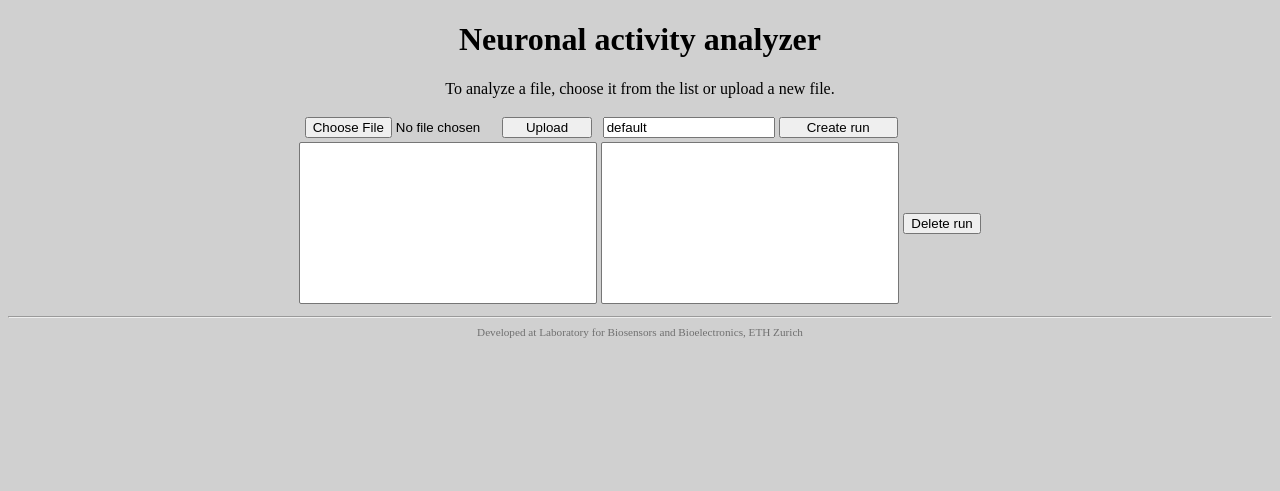
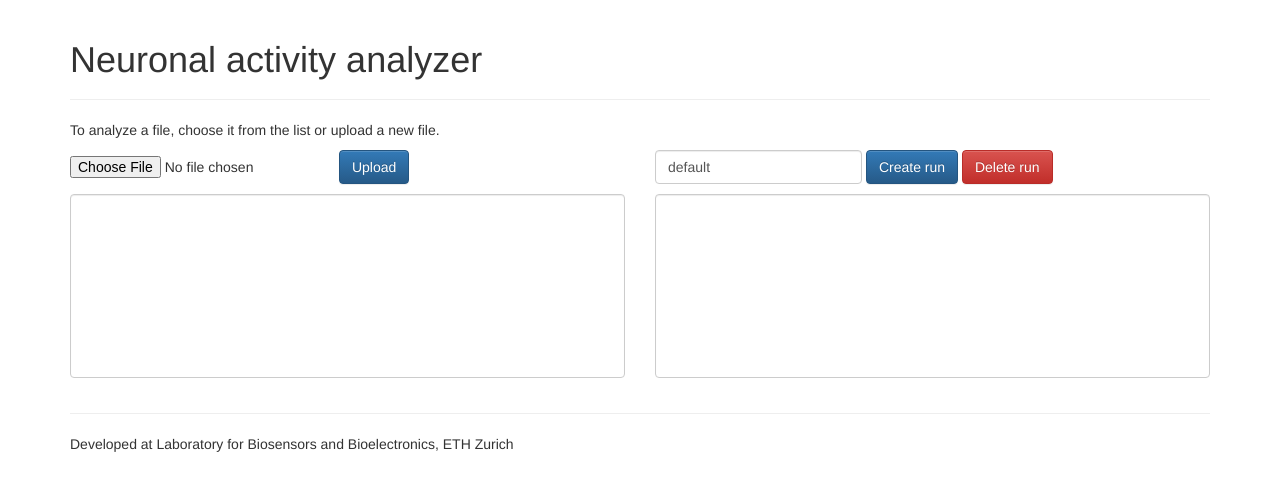
Before and after one commit to Moschn/neuronal-activity-analyzer, a Flask app: page / in a window 1280 px wide. Shown: the top 491 px of the page. Run offline with Flask 2, Linux system fonts and the light colour scheme; lists and menus that the app fills with data are empty; parts of the project's set-up code (start-up, migrations or seed data) failed here and were passed over; some libraries are stand-ins or nearby versions.

Commit message:
bootstrap webgui

```diff
--- a/analyzer/__init__.py
+++ b/analyzer/__init__.py
@@ -5,6 +5,7 @@ from analyzer.wdm import WDM
 from analyzer.nsd_spike import SD_spike_detection
 import analyzer.segmentation
 import analyzer.plot
+import analyzer.util
 
 register_loader_class(analyzer.pillow_loader.PILLoader)
 register_loader_class(analyzer.bioformat_loader.BioFormatLoader)
--- a/analyzer/plot.py
+++ b/analyzer/plot.py
@@ -26,7 +26,7 @@ def plot_roi_bg(roi, bg, fg, pixel_per_um):
     frame_rgb[..., 0][borders] = 255
     frame_rgb[..., 1][borders] = 255
 
-    figure = pyplot.figure()
+    figure = pyplot.figure(figsize=(5, 5))
     x_axis_end = roi.shape[0] * 1/pixel_per_um
     y_axis_end = roi.shape[1] * 1/pixel_per_um
     pyplot.imshow(frame_rgb[::-1], extent=[0, x_axis_end, 0, y_axis_end])
@@ -57,7 +57,7 @@ def plot_spikes(activity, spikes):
 
 def plot_rasterplot(spikes, exposure_time, nr_bins):
     pyplot.style.use('seaborn-deep')
-    fig = pyplot.figure(figsize=(8, 6))
+    fig = pyplot.figure(figsize=(7, 5))
     gs = gridspec.GridSpec(2, 1, height_ratios=[3, 1])
     ax1 = pyplot.subplot(gs[0])
     ax2 = pyplot.subplot(gs[1])
--- a/webgui/statistics.py
+++ b/webgui/statistics.py
@@ -6,7 +6,7 @@ from math import floor
 from .util import run_load, run_save
 import analyzer
 import analyzer.integrator_sum
-import matplotlib.pyplot as mpld3
+import matplotlib.pyplot as pyplot, mpld3
 
 statistics = Blueprint('statistics', __name__,
                        template_folder='templates')
--- a/webgui/templates/main.html
+++ b/webgui/templates/main.html
@@ -2,15 +2,29 @@
 <html>
   <head>
     <title>Neuronal activity analyzer</title>
-    <link rel="stylesheet" type="text/css" href="{{ url_for('static', filename='style.css') }}">
+    <!-- <link rel="stylesheet" type="text/css" href="{{ url_for('static', filename='style.css') }}"> -->
     <script src="{{ url_for('static', filename='jquery-2.2.3.min.js') }}"></script>
     <script src="{{ url_for('static', filename='common.js') }}"></script>
     <script src="{{ url_for('static', filename='d3.min.js') }}"></script>
     <script src="{{ url_for('static', filename='mpld3.v0.2.js') }}"></script>
     <script src="https://code.highcharts.com/highcharts.js"></script>
+
+    <!-- Latest compiled and minified CSS -->
+    <link rel="stylesheet" href="https://maxcdn.bootstrapcdn.com/bootstrap/3.3.6/css/bootstrap.min.css" integrity="sha384-1q8mTJOASx8j1Au+a5WDVnPi2lkFfwwEAa8hDDdjZlpLegxhjVME1fgjWPGmkzs7" crossorigin="anonymous">
+
+    <!-- Optional theme -->
+    <link rel="stylesheet" href="https://maxcdn.bootstrapcdn.com/bootstrap/3.3.6/css/bootstrap-theme.min.css" integrity="sha384-fLW2N01lMqjakBkx3l/M9EahuwpSfeNvV63J5ezn3uZzapT0u7EYsXMjQV+0En5r" crossorigin="anonymous">
+
+    <!-- Latest compiled and minified JavaScript -->
+    <script src="https://maxcdn.bootstrapcdn.com/bootstrap/3.3.6/js/bootstrap.min.js" integrity="sha384-0mSbJDEHialfmuBBQP6A4Qrprq5OVfW37PRR3j5ELqxss1yVqOtnepnHVP9aJ7xS" crossorigin="anonymous"></script>
+
   </head>
-  <body bgcolor="#D0D0D0">
+
+  <body>
+      <div class="container" >
+	  <div class="page-header">
 	      <h1 id="title">Neuronal activity analyzer</h1>
+	  </div>
 
 	  {% with messages = get_flashed_messages() %}
           {% if messages %}
@@ -32,44 +46,37 @@
 
 	      <p>To analyze a file, choose it from the list or upload a new file.</p>
 
-      <table class="centered">
-	<colgroup>
-	  <col span="1" style="width: 300px;">
-	  <col span="1" style="width: 300px;">
-	</colgroup>
-	<tr>
-	  <td>
-	    <form action="/upload" method=post enctype=multipart/form-data>
-              <input type="file" name="uploaded_file" style="width: 65%">
-              <input type="submit" value="Upload" style="width: 30%">
-	    </form>
-	  </td>
-	  <td>
-	    <input type="text" id="runname" name="runname" value="default"
-		   style="width: 55%; margin-right: 0px;">
-	    <input type="submit" value="Create run" onclick="create_run_clicked()"
-		   style="width: 40%">
-	  </td>
-	</tr>
-	<tr>
-	  <td>
+	      <div class="row">
+		  <div class="col-md-6">
+		      <form action="/upload" method="post" enctype="multipart/form-data">
+			  <div class="form-group">
+			      <div class="form-inline">
+				  <div class="form-group">
+				      <input id="file-selector" type="file" name="uploaded_file">
+				  </div>
+				  <button type="submit" class="btn btn-primary">Upload</button>
+			      </div>
 			      <select id="fileselect" name="fileselect" size="10"
-		    style="width: 100%;" onclick="videoname_clicked()">
+				      class="form-control" onclick="videoname_clicked()" style="margin-top:10px">
 				  {% for item in files %}
 				  <option>{{item}}</option>
 				  {% endfor %}
 			      </select>
-	  </td>
-	  <td>
+			  </div>
+		      </form>
+
+		  </div>
+		  <div class="col-md-6">
+		      <form class="form-inline">
+			  <input class="form-control" type="text" id="runname" name="runname" value="default">
+			  <input class="btn btn-primary" type="submit" value="Create run" onclick="create_run_clicked()">
+			  <input class="btn btn-danger" type="submit" value="Delete run" onclick="delete_run_clicked()">
+		      </form>
 		      <select id="runselect" name="runselect" size="10"
-		    style="width: 100%" onclick="run_clicked()">
+			      class="form-control" onclick="run_clicked()" style="margin-top:10px">
 		      </select>
-	  </td>
-	  <td>
-	    <input type="submit" value="Delete run" onclick="delete_run_clicked()">
-	  </td>
-	</tr>
-      </table>
+		  </div>
+	      </div>
 	  </div>
 	  <hr>
 
@@ -81,83 +88,90 @@
 
 	  <div id="segmentation" style="display: none;">
 	      <h2>Segmentation</h2>
-      <p style="text-align: center;">
+	      <p>
 		  In this step we find the neurons in the video. We assume they do not
 		  move and one localisation will work for all of the movie.
 	      </p>
-      <table id="segmentation_table" class='centered' cols="4" rows="2" width="80%">
-	<tr>
-	  <td class="segmentation_table" colspan="2" width="50%">
-            <div class="segmentation_title">Source image</div>
-	    <p class="segmentation_desc">Choose what data to use for segmentation. Mean is bad if some neurons are rarely active, but filters noise very well. Variance should yield good results, but might also show noise.</p>
-	  </td>
-	  <td class="segmentation_table" colspan="2" width="50%">
-	    <div class="segmentation_title">Gauss filtering</div>
-	    <p class="segmentation_desc">
-	      Here we filter noise, so random light pixels do not appear as small neurons. Increase, if axons are recognised as neurons<br>
+
+	      <div class="row">
+		  <div class="col-md-6">
+		      <h3>Source image</h3>
+		      <p>Choose what data to use for segmentation. Mean is bad if some neurons are rarely active, but filters noise very well. Variance should yield good results, but might also show noise.</p>
+
+		      <canvas id="source_image" width="400" height="400" class="col-md-8"></canvas>
+
+		      <div class="col-md-4">
+			  <form>
+			      <label for="seg_select">Source for segmentation: </label>
+			      <input id="seg_select" type="radio" name="segmentation_source" value="first_frame" onclick="segmentation_parameters_changed()">First frame<br>
+			      <input type="radio" name="segmentation_source" value="mean" onclick="segmentation_parameters_changed()" checked>Mean of frames<br>
+			      <input type="radio" name="segmentation_source" value="variance" onclick="segmentation_parameters_changed()">Variance of pixels<br>
+			  </form>
+		      </div>
+		  </div>
+
+		  <div class="col-md-6">
+		      <h3>Gauss filtering</h3>
+		      <p>Here we filter noise, so random light pixels do not appear as small neurons. Increase, if axons are recognised as neurons<br>
 			  Decrease, if small neurons disappear
 		      </p>
-	  </td>
-	</tr>
-	<tr>
-	  <td class="segmentation_table">
-	    <canvas id="source_image" width="400" height="400">
-	  </td>
-	  <td class="segmentation_table">
-	    Source for segmentation: <br>
-	    <input type="radio" name="segmentation_source" value="first_frame" onclick="segmentation_parameters_changed()">First frame<br>
-	    <input type="radio" name="segmentation_source" value="mean" onclick="segmentation_parameters_changed()" checked>Mean of frames<br>
-	    <input type="radio" name="segmentation_source" value="variance" onclick="segmentation_parameters_changed()">Variance of pixels<br>
-	  </td>
-	  <td class="segmentation_table">
-	    <canvas id="filtered_image" width="400" height="400">
-	  </td>
-	  <td class="segmentation_table">
-	    Sigma radius: <br>
-	    <input type="text" id="gauss_radius" name="gauss_radius" value="2.0">
+		      <canvas id="filtered_image" width="400" height="400" class="col-md-8"></canvas>
+		      <div class="col-md-4">
+
+			  <label for="gauss_radius"> Sigma radius: </label>
+			  <div class="form-inline">
+			      <input type="text" id="gauss_radius" name="gauss_radius" value="2.0" style="width: 100%">
 			      <input type="submit" onclick="segmentation_parameters_changed()" value="go">
-	  </td>
-	</tr>
-	<tr>
-	  <td class="segmentation_table" colspan="2">
-            <div class="segmentation_title">Thresholding</div>
-	    <p class="segmentation_desc">
-	      The image is divided into background and neurons by defining a threshold. Every pixel brighter than the threshold will belong to foreground and every pixel darker to the background. There are several algorithms to choose an appropriate threshold. Click the buttons to use a value provided by an algorithm or define one manually.
+			  </div>
+
+		      </div>
+		  </div>
+	      </div>
+	      <div class="row">
+		  <div class="col-md-6">
+		      <h3>Thresholding</h3>
+		      <p>The image is divided into background and neurons by defining a threshold. Every pixel brighter than the threshold will belong to foreground and every pixel darker to the background. There are several algorithms to choose an appropriate threshold. Click the buttons to use a value provided by an algorithm or define one manually.
 		      </p>
-	  </td>
-	  <td class="segmentation_table" colspan="2">
-            <div class="segmentation_title">Segmentation Result</div>
-	    <p class="segmentation_desc">
-	      Last we apply an algorithm to seperate neurons, which are overlapping. To just use every continuous region as one neuron, select 'fill'.
+
+		  </div>
+		  <div class="col-md-6">
+		      <h3>Segmentation Result</h3>
+		      <p>Last we apply an algorithm to seperate neurons, which are overlapping. To just use every continuous region as one neuron, select 'fill'.
 		      </p>
-	  </td>
-	</tr>
-	<tr>
-	  <td class="segmentation_table">
-	    <canvas id="thresholded_image" width="400" height="400">
-	  </td>
-	  <td class="segmentation_table">
-	    Threshold(Percent of dynamic range):
-	    <br>
+		  </div>
+	      </div>
+	      <div class="row">
+		  <div class="col-md-6">
+		      <canvas id="thresholded_image" width="400" height="400" class="col-md-8"></canvas>
+		      <div class="col-md-4">
+
+			  <label for="threshold">Threshold(Percent of dynamic range):</label>
 			  <input type="text" id="threshold" name="threshold" value="li">
-	    <input type="submit" onclick="segmentation_parameters_changed()" value="go">
-	    <br>
-	    <input type="submit" onclick="apply_li()" value="Li">
-	    <input type="submit" onclick="apply_otsu()" value="Otsu">
-	    <input type="submit" onclick="apply_yen()" value="Yen">
-	  </td>
-	  <td class="segmentation_table">
-	    <canvas id="segmented_image" width="400" height="400">
-	  </td>
-	  <td class="segmentation_table">
-	    Algorithm: <br>
+			  <div class="form-group btn-group">
+			      <input class="btn btn-default" type="submit" onclick="apply_li()" value="Li">
+			      <input class="btn btn-default" type="submit" onclick="apply_otsu()" value="Otsu">
+			      <input class="btn btn-default" type="submit" onclick="apply_yen()" value="Yen">
+			  </div>
+			  <input type="submit" onclick="segmentation_parameters_changed()" value="go" class="btn btn-primary">
+
+		      </div>
+		  </div>
+		  <div class="col-md-6">
+		      <canvas id="segmented_image" width="400" height="400" class="col-md-8"></canvas>
+		      <div class="col-md-4">
+			  <form>
+			      <label for="seg_algo">Algorithm: </label>
+			      <div class="form-group" id="seg_algo">
 				  <input type="radio" name="segmentation_algorithm" value="watershed" onclick="segmentation_parameters_changed()" checked>Watershed<br>
 				  <input type="radio" name="segmentation_algorithm" value="randomwalk" onclick="segmentation_parameters_changed()">Random walk<br>
 				  <input type="radio" name="segmentation_algorithm" value="kmeans" onclick="segmentation_parameters_changed()">K means<br>
 				  <input type="radio" name="segmentation_algorithm" value="fill" onclick="segmentation_parameters_changed()">Fill<br>
-	  </td>
-	</tr>
-      </table>
+			      </div>
+			  </form>
+		      </div>
+
+		  </div>
+	      </div>
 	      <hr>
 	  </div>
 
@@ -169,7 +183,7 @@
 
 	  <div id="roi_editor" style="display: none">
 	      <h2>ROI editor</h2>
-      <canvas id='view' width="800" height="800"></canvas>
+	      <canvas id='view' width="800" height="800" class="col-md-12"></canvas>
 	      <hr>
 	  </div>
 
@@ -180,20 +194,21 @@
 	     -------------------------------------------------------------------------->
 
 	  <div id="statistics-button-container" style="display: none;">
-      <div id="statistics-button" class="button" onclick="calculate_statistics_clicked()">
+	      <button id="statistics-button" class="btn btn-primary" onclick="calculate_statistics_clicked()">
 		  Calculate statistics
-      </div>
+	      </button>
 	      <hr>
 	  </div>
 
 	  <div id="statistics" style="display: none;">
 	      <h2>Statistics</h2>
-      <div style="margin: 0 auto; height=500px; text-align: center">
+	      <div class="col-md-12">
 		  <!-- <canvas id="overview" height="400px" width="400px" style="display: inline-block; height: 100%"></canvas> -->
-	<div id="summary2" style="display: inline-block; height: 100%"></div>
-	<div id="summmary" style="display: inline-block;"></div>
-	<div id="rasterplot" style="display: inline-block; height: 100%"></div>
-	<div id="plot" style="width:80%; height: 400px; margin: 0 auto"></div>
+		  <div class="row">
+		      <div id="summary2" class="col-md-5"></div>
+		      <div id="rasterplot" class="col-md-7"></div>
+		  </div>
+		  <div id="plot" class="col-md-12"></div>
 	      </div>
 
 
@@ -202,5 +217,6 @@
 	  </div>
 
 	  <div id="infoline"></div>
+      </div>
   </body>
 </html>
```
Lines whose indentation alone changed are shown as unchanged.
